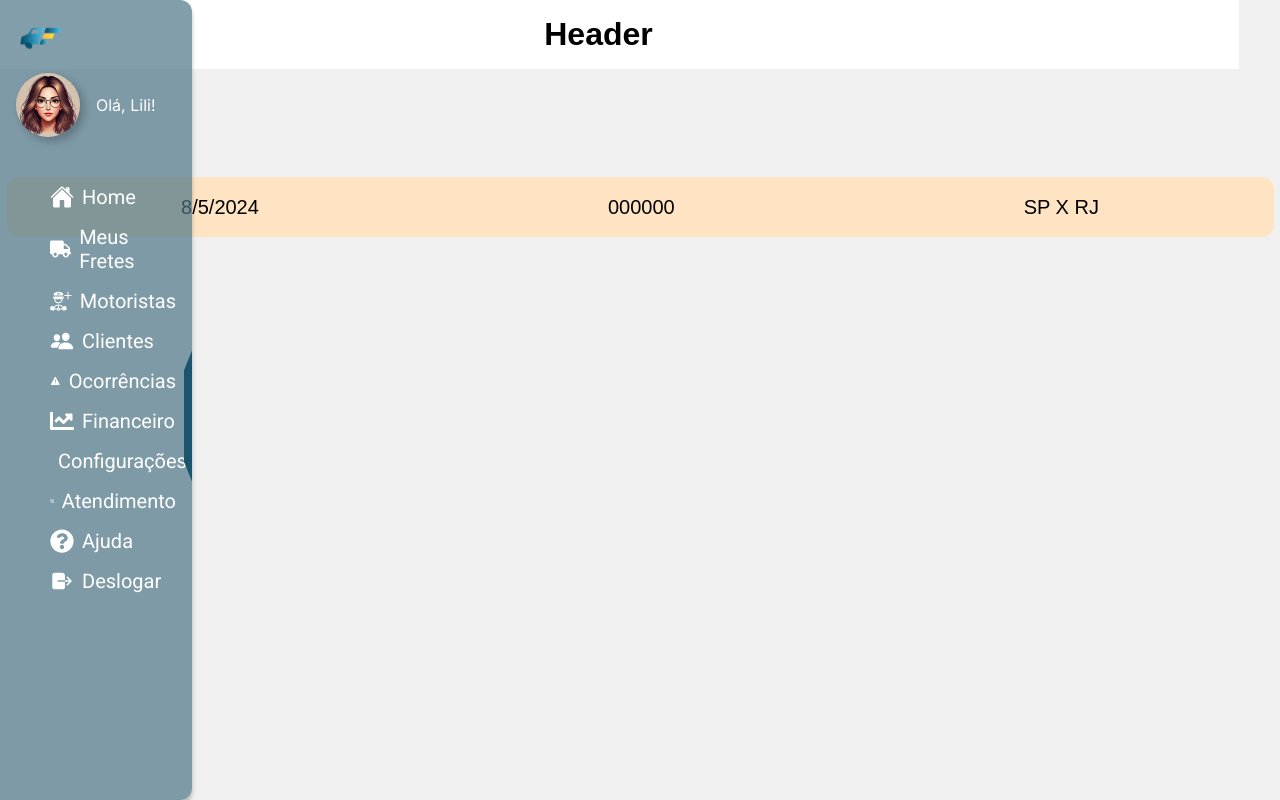
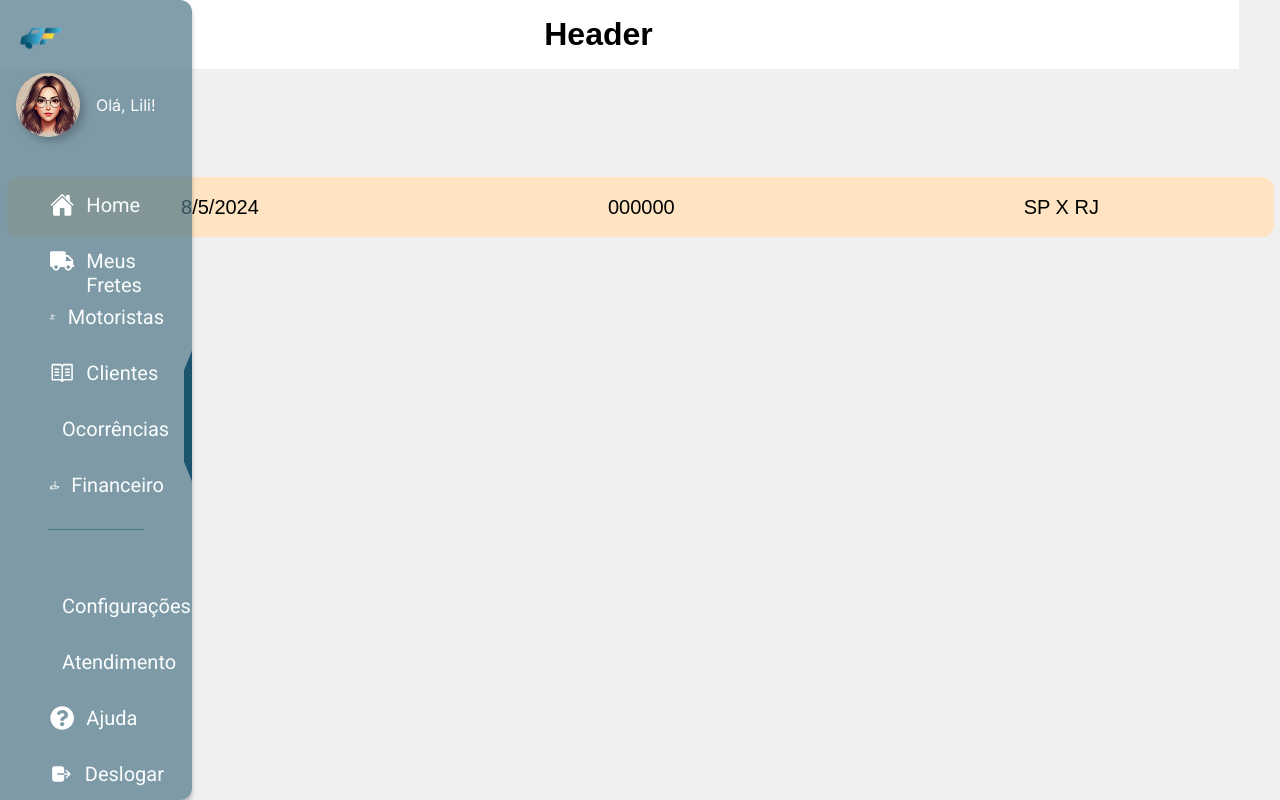
Before and after one commit to fretador/fretador-mesa, a Next.js app: page /canva in a window 1280 px wide. Shown: the top 800 px of the page. Built offline with nearby package versions, Linux system fonts and the light colour scheme.

Commit message:
style(sidebar):adjustments of animation

```diff
--- a/src/components/Sidebar/Sidebar.module.css
+++ b/src/components/Sidebar/Sidebar.module.css
@@ -62,15 +62,48 @@
   transition: all 0.3s;
 }
 
-.retracted .navItem {
+.separator_container {
+  height: 80px;
+  display: flex;
+  align-items: center;
   justify-content: center;
 }
 
+.separator {
+  width: 60%;
+  margin: 0.5rem auto;
+  border: 0;
+  border-top: 1px solid #1B556D;
+  opacity: 0.5;
+  position: relative;
+}
+
+.retracted .navItem {
+  justify-content: center;
+  color: var(--Main-White, #FAFDFD);
+  font-family: Roboto;
+  font-size: 20px;
+  font-style: normal;
+  font-weight: 400;
+  line-height: normal;
+  padding: 8px 12px;
+  height: 40px;
+  width: 100%;
+  gap: 10px;
+}
+
 .navItem span {
-  margin-left: 0.5rem;
-  display: inline-block;
-  font-family: 'Roboto', sans-serif;
+  color: var(--Main-White, #FAFDFD);
+  font-family: Roboto;
   font-size: 20px;
+  font-style: normal;
+  font-weight: 400;
+  line-height: normal;
+  padding: 8px 12px;
+  height: 40px;
+  width: 100%;
+  gap: 10px;
+
 }
 
 .retracted .navItem span {
@@ -78,7 +111,7 @@
 }
 
 .icon {
-  font-size: 1.5rem;
+  font-size: 2rem;
   display: flex;
   align-items: center;
 }
--- a/src/components/Sidebar/index.tsx
+++ b/src/components/Sidebar/index.tsx
@@ -78,6 +78,11 @@ const Sidebar: React.FC<SidebarProps> = ({ user, avatarUrl }) => {
           <FinanceIcon className={styles.icon} data-testid="icon-finance" />
           {!isRetracted && <span data-testid="text-finance">Financeiro</span>}
         </li>
+      </ul>
+      <div className={styles.separator_container}>
+        {!isRetracted && <hr className={styles.separator} />}
+      </div>
+      <ul className={styles.navList}>
         <li className={styles.navItem}>
           <SettingsIcon className={styles.icon} data-testid="icon-settings" />
           {!isRetracted && (
--- a/src/utils/icons.ts
+++ b/src/utils/icons.ts
@@ -1,21 +1,23 @@
 import { IoHome, IoLogOut, IoPeople, IoWarning } from "react-icons/io5";
+import { VscBook } from "react-icons/vsc";
 import {
   FaTruck,
-  FaUserFriends,
   FaCog,
   FaHeadset,
   FaQuestionCircle,
   FaChartLine,
 } from "react-icons/fa";
 import TruckDriver from "../assets/icons/truck-driver.svg";
+import Finance from "../assets/icons/finance.svg";
+import Config from "../assets/icons/config.svg";
 
 export const HomeIcon = IoHome;
 export const TruckIcon = FaTruck;
 export const PersonAddIcon = TruckDriver;
-export const PeopleIcon = IoPeople;
+export const PeopleIcon = VscBook;
 export const WarningIcon = IoWarning;
-export const FinanceIcon = FaChartLine;
-export const SettingsIcon = FaCog;
+export const FinanceIcon = Finance;
+export const SettingsIcon = Config;
 export const SupportIcon = FaHeadset;
 export const HelpIcon = FaQuestionCircle;
 export const LogoutIcon = IoLogOut;
```
Also changed, not shown: src/assets/icons/config.svg (added), src/assets/icons/finance.svg (added).
